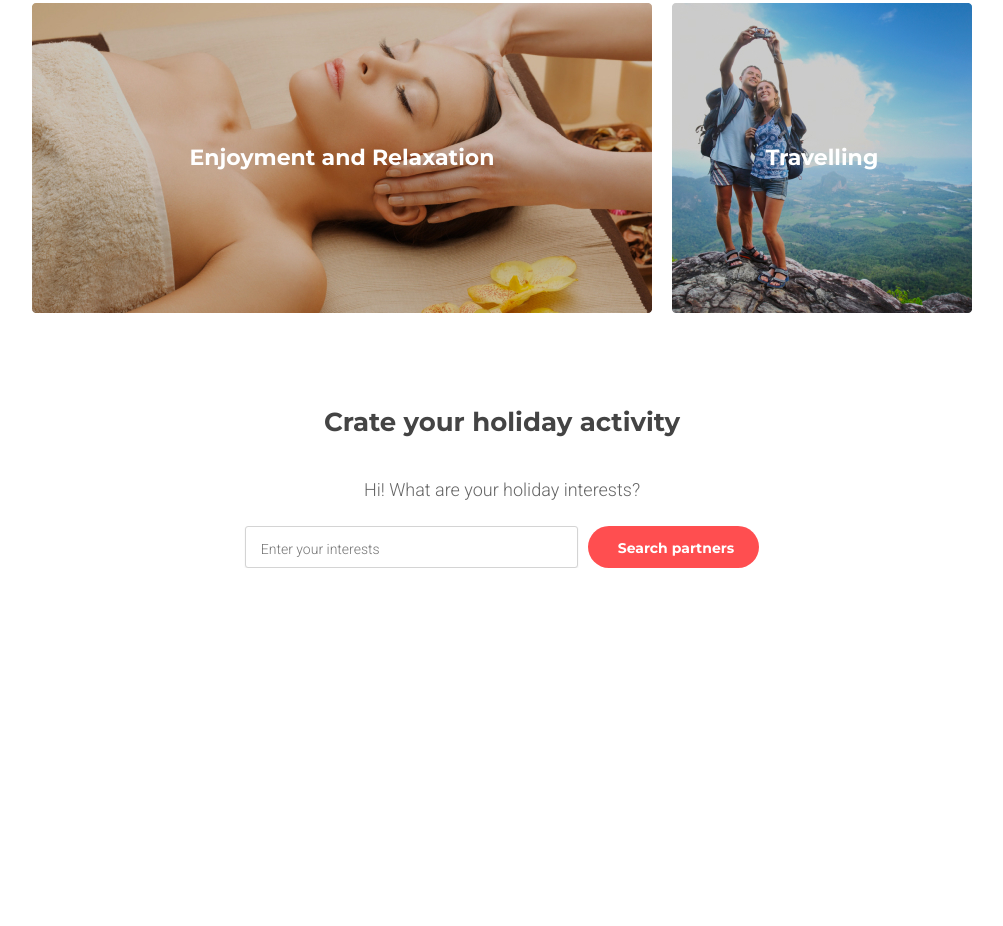
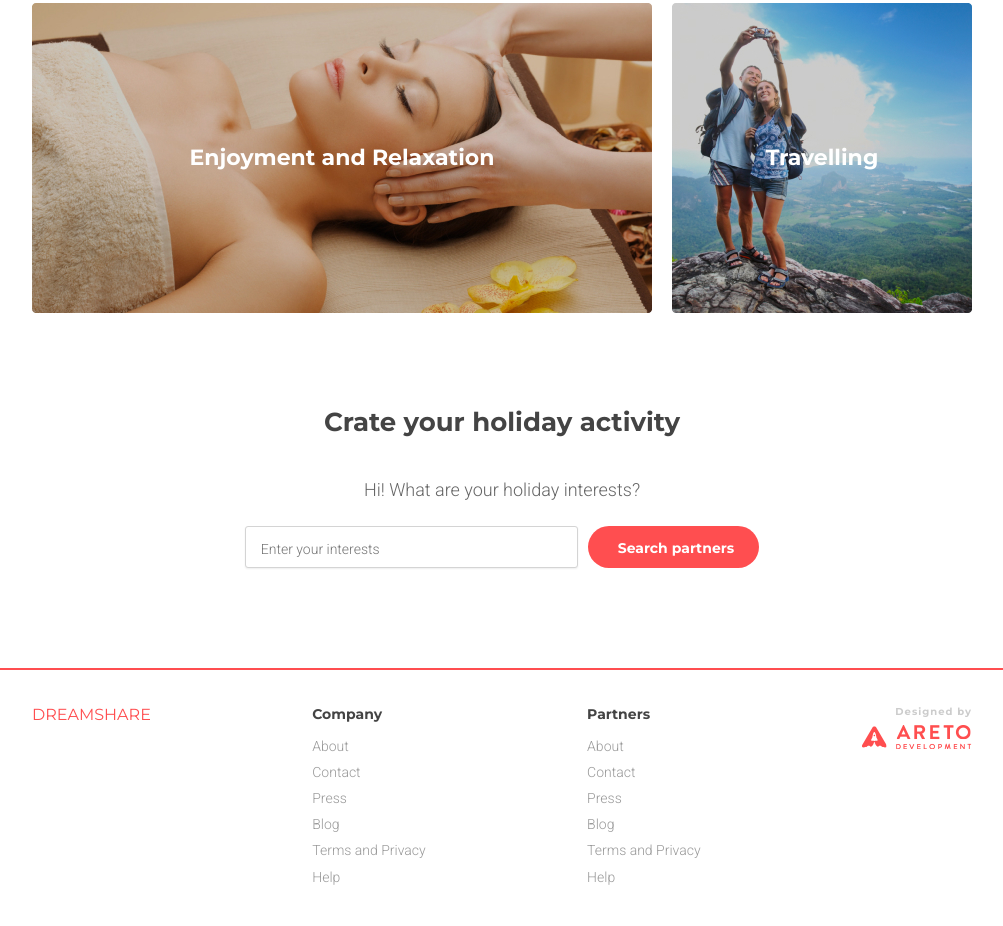
Before and after one commit to d08801733/dreamshare, a website: page src/index.html in a window 1280 px wide. Shown: the part 2534-3460 px from the top of the page, without its empty margins (138-1141 px from the left). Before the commit the page ends 3102 px from the top, so only its background shows below. Drawn offline with Linux system fonts and the light colour scheme.

Commit message:
Add footer

```diff
--- a/src/index.html
+++ b/src/index.html
@@ -231,5 +231,53 @@
         </form>
       </div>
     </section>
+
+    <div class="rectangle"></div>
+
+    <footer class="footer">
+      <div class="container">
+        <div class="footer__wrapper">
+          <div class="footer__item">
+            <a href="#" class="footer__logo">Dreamshare</a>
+          </div>
+
+          <div class="footer__item">
+            <h4 class="footer__company">Company</h4>
+
+            <ul class="footer__list">
+              <li class="footer__list-item">About</li>
+              <li class="footer__list-item">Contact</li>
+              <li class="footer__list-item">Press</li>
+              <li class="footer__list-item">Blog</li>
+              <li class="footer__list-item">Terms and Privacy</li>
+              <li class="footer__list-item">Help</li>
+            </ul>
+          </div>
+
+          <div class="footer__item">
+            <h4 class="footer__partners">Partners</h4>
+
+            <ul class="footer__list">
+              <li class="footer__list-item">About</li>
+              <li class="footer__list-item">Contact</li>
+              <li class="footer__list-item">Press</li>
+              <li class="footer__list-item">Blog</li>
+              <li class="footer__list-item">Terms and Privacy</li>
+              <li class="footer__list-item">Help</li>
+            </ul>
+          </div>
+
+          <div class="footer__item">
+            <p class="footer__author">Designed by</p>
+
+            <img
+              src="images/footer/bitmap.png"
+              alt="Bitmap"
+              class="footer__img"
+            />
+          </div>
+        </div>
+      </div>
+    </footer>
   </body>
 </html>
--- /dev/null
+++ b/src/sass/_footer.scss
@@ -0,0 +1,58 @@
+.footer {
+  padding-top: 36px;
+  padding-bottom: 36px;
+
+  &__wrapper {
+    display: flex;
+    justify-content: space-between;
+  }
+
+  &__logo {
+    font-weight: 400;
+    font-size: 16px;
+    color: #ff4e50;
+    text-transform: uppercase;
+    text-decoration: none;
+  }
+
+  &__company,
+  &__partners {
+    margin: 0;
+    font-weight: 700;
+    font-size: 14px;
+    color: #444;
+  }
+
+  &__list {
+    list-style: none;
+    padding: 0;
+    margin-top: 11px;
+    margin-bottom: 0;
+  }
+
+  &__list-item {
+    font-family: "Roboto";
+    font-weight: 300;
+    font-size: 14px;
+    line-height: 186%;
+    color: #999;
+  }
+
+  &__item:nth-child(4) {
+    display: flex;
+    flex-direction: column;
+    align-items: flex-end;
+  }
+
+  &__author {
+    margin: 0;
+    font-weight: 700;
+    font-size: 10px;
+    letter-spacing: 0.1em;
+    color: #ccc;
+  }
+
+  &__img {
+    margin-top: 7px;
+  }
+}
--- /dev/null
+++ b/src/sass/_rectangle.scss
@@ -0,0 +1,6 @@
+.rectangle {
+  margin-top: 100px;
+  width: 100%;
+  height: 2px;
+  background-color: #ff4e50;
+}
--- a/src/sass/styles.scss
+++ b/src/sass/styles.scss
@@ -19,3 +19,5 @@ button {
 @import "partner";
 @import "ideas";
 @import "interests";
+@import "rectangle";
+@import "footer";
```
Also changed, not shown: src/css/styles.min.css, src/images/footer/bitmap.png (added).
